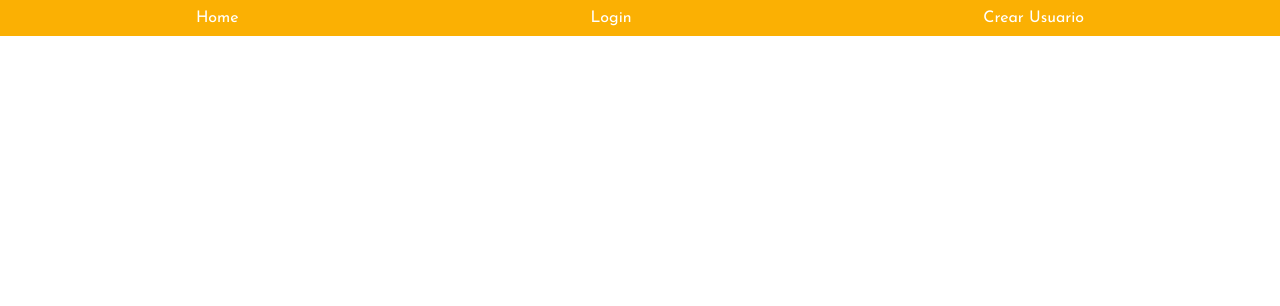
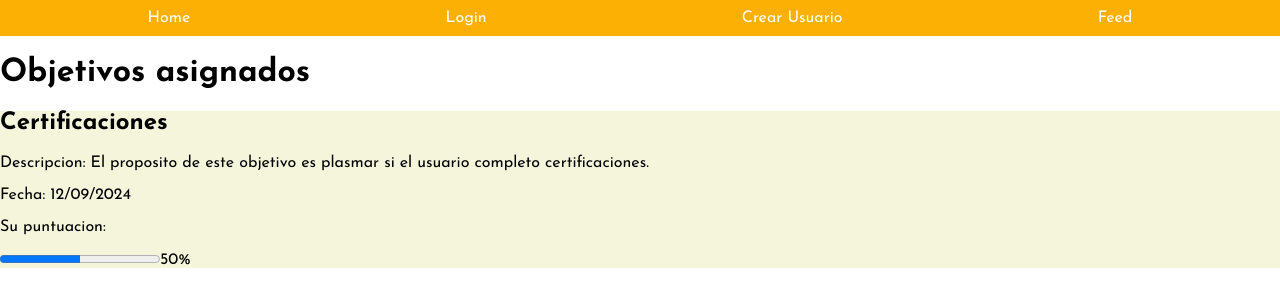
Before and after one commit to enzoranelli/AppObjetivos, a React (Vite) app in the folder front-end/: page /feed in a window 1280 px wide. Shown: the top 306 px of the page. Built offline with nearby package versions, Linux system fonts and the light colour scheme.

Commit message:
Cree el componente objetivo y el feed del usuario normal

```diff
--- a/front-end/src/App.jsx
+++ b/front-end/src/App.jsx
@@ -3,6 +3,7 @@ import Navegacion from './components/Navegacion.jsx';
 import Home from './pages/Home';
 import Login from './pages/Login';
 import NuevoUsuario from './pages/NuevoUsuario.jsx';
+import Feed from './pages/Feed.jsx';
 
 function App() {
 
@@ -15,6 +16,7 @@ function App() {
           <Route path="/" element={<Home />}/>
           <Route path="/login" element={<Login />}/>
           <Route path="/nuevoUsuario" element={<NuevoUsuario />}/>
+          <Route path='/feed' element={<Feed />}/>
         </Routes>
       </div>
     </Router>
--- a/front-end/src/components/Navegacion.jsx
+++ b/front-end/src/components/Navegacion.jsx
@@ -9,6 +9,7 @@ const Navegacion = () => {
           <li><Link to="/">Home</Link></li>
           <li><Link to="/login">Login</Link></li>
           <li><Link to="/nuevoUsuario">Crear Usuario</Link></li>
+          <li><Link to="/feed">Feed</Link></li>
         </ul>
       </nav>
     </header>
--- /dev/null
+++ b/front-end/src/components/Objetivo.jsx
@@ -0,0 +1,28 @@
+import React from "react";
+import "../styles/Objetivo.css"
+
+function Objetivo(props){
+    /**
+     *  const objetivo = {
+        titulo: "Certificaciones",
+        fecha: "12/09/2024",
+        descripcion: "El proposito de este objetivo es plasmar si el usuario completo certificaciones.",
+        valor: "50%"
+
+    }
+     */
+    return (
+
+        <div className="contenedor-objetivo">
+            <h2>{props.objetivo.titulo}</h2>
+            <p>Descripcion: {props.objetivo.descripcion}</p>
+            <p>Fecha: {props.objetivo.fecha}</p>
+            <p>Su puntuacion: </p>
+            <progress id="progreso "value={props.objetivo.valor} max="100"></progress>
+            <label htmlFor="progreso">{props.objetivo.valor}%</label>
+        </div>
+    );
+
+}
+
+export default Objetivo;
--- /dev/null
+++ b/front-end/src/pages/Feed.jsx
@@ -0,0 +1,23 @@
+import Objetivo from "../components/Objetivo";
+
+
+function Feed(){
+
+    const objetivo = {
+        titulo: "Certificaciones",
+        fecha: "12/09/2024",
+        descripcion: "El proposito de este objetivo es plasmar si el usuario completo certificaciones.",
+        valor: "50"
+
+    }
+    return(
+        <div>
+            <h1>Objetivos asignados</h1>
+            <Objetivo objetivo={objetivo}/>
+        </div>
+
+
+    );
+}
+
+export default Feed;
--- a/front-end/src/pages/Home.jsx
+++ b/front-end/src/pages/Home.jsx
@@ -8,6 +8,7 @@ function Home(){
     const [texto, setTexto] = useState("");
     const [opcionSeleccionada, setOpcionSeleccionada] = useState("");
     const [puntuacion, setPuntuacion] = useState(0);
+    const [titulo, setTitulo] = useState("");
 
     const [opcionEmpleado, setOpcionEmpleado] = useState("");
 
@@ -18,6 +19,8 @@ function Home(){
     const manejarEnvio = (e) => {
         e.preventDefault();
         // Aquí puedes procesar los valores del formulario
+
+        console.log("Titulo", titulo);
         console.log("Texto:", texto);
         console.log("Opción seleccionada:", opcionSeleccionada);
         console.log("Empleado:" , opcionEmpleado);
@@ -52,6 +55,11 @@ function Home(){
             <form className="form-objetivo" onSubmit={manejarEnvio}>
                 <h1>Agregar objetivo</h1>
                 <div className="contenedor-input">
+                    <label className="label-form">Título</label>
+                    <input type="text" className="input-text" value={titulo} onChange={(e)=> setTitulo(e.target.value)}></input>
+                </div>
+
+                <div className="contenedor-input">
                     <label className="descripcion-label" htmlFor="texto">Descripcion del objetivo: (Máximo de caracteres: {texto.length}/{2500})</label>
                     <textarea
                         type="text"
@@ -60,7 +68,6 @@ function Home(){
                         value={texto}
                         onChange={(e) => setTexto(e.target.value)}
                         maxLength={2500}
-
                     />
                 </div>
 
--- /dev/null
+++ b/front-end/src/styles/Objetivo.css
@@ -0,0 +1,3 @@
+.contenedor-objetivo{
+    background-color: beige;
+}
```
Also changed, not shown: 1 other file (tests, documents, lock files or other folders). Lines whose indentation alone changed are shown as unchanged.
